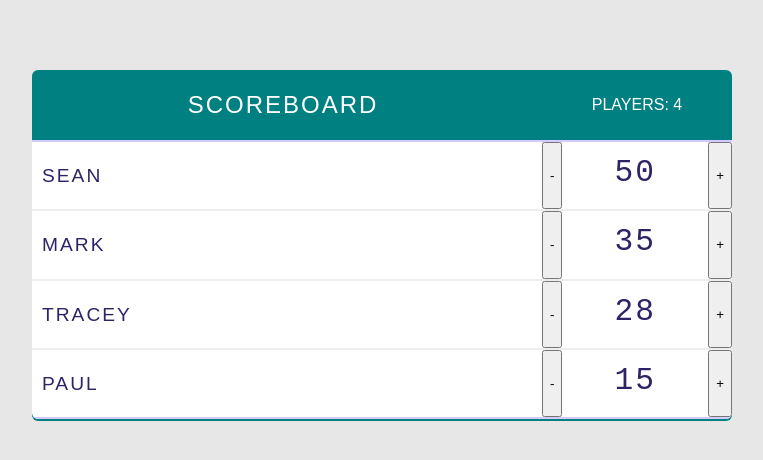
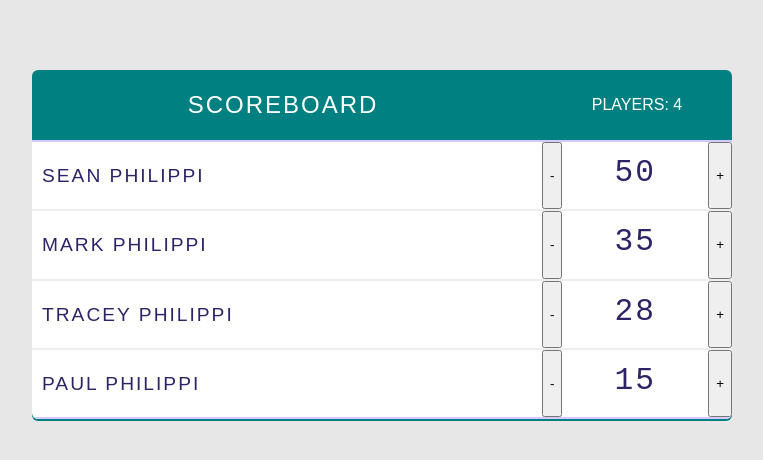
Before and after one commit to SeanPhilippi/scoreboard, a React (Create React App) app: page / in a window 1280 px wide. Shown: the top 460 px of the page, without its empty margins (258-1021 px from the left). Built offline with nearby package versions, Linux system fonts and the light colour scheme.

Commit message:
increment working

```diff
--- a/src/App.js
+++ b/src/App.js
@@ -8,25 +8,35 @@ class Scoreboard extends Component {
     players: [
       {
         name: "Sean",
+        last: "Philippi",
         score: 50,
+        id: 0
+      },
+      {
+        name: "Mark",
+        last: "Philippi",
+        score: 35,
         id: 1
       },
       {
-          name: "Mark",
-          score: 35,
+        name: "Tracey",
+        last: "Philippi",
+        score: 28,
         id: 2
       },
       {
-          name: "Tracey",
-          score: 28,
+        name: "Paul",
+        last: "Philippi",
+        score: 15,
         id: 3
       },
-        {
-          name: "Paul",
-          score: 15,
-          id: 4
-        },
     ]
+  }
+
+  incrementScore = (change, idx) => {
+    const newState = this.state;
+    newState.players[idx].score += change;
+    this.setState(newState);
   }
 
   render() {
@@ -40,6 +50,9 @@ class Scoreboard extends Component {
             name={player.name}
             score={player.score}
             key={player.id.toString()}
+            lastName={player.last}
+            increment={this.incrementScore}
+            idx={idx}
           />
         )}
       </div>
--- a/src/components/Counter.js
+++ b/src/components/Counter.js
@@ -2,16 +2,18 @@ import React from 'react';
 
 class Counter extends React.Component {
 
-  incrementScore() {
-    console.log('Hi, from inside increment');
-  }
-
   render() {
     return (
       <div className="counter">
-        <button className="counter-decrement"> - </button>
+        <button
+          className="counter-decrement"
+          onClick={() => this.props.increment(-1, this.props.idx)}> -
+        </button>
         <span className="counter-score">{this.props.score}</span>
-        <button className="counter-increment" onClick={this.incrementScore}> + </button>
+        <button
+          className="counter-increment"
+          onClick={() => this.props.increment(1, this.props.idx)}> +
+        </button>
       </div>
     )
   }
--- a/src/components/Header.js
+++ b/src/components/Header.js
@@ -1,20 +1,16 @@
 import React from 'react';
-import PropTypes from 'prop-types'
 import Stats from './Stats';
 
-const Header = (props) => {
+class Header extends React.Component {
 
-  return (
-    <header>
-      <h1>{ props.title }</h1>
-      <Stats players={props.players}/>
-    </header>
-  )
-}
-
-Header.propTypes = {
-  title: PropTypes.string.isRequired,
-  players: PropTypes.array.isRequired
+  render() {
+    return (
+      <header>
+        <h1>{ this.props.title }</h1>
+        <Stats players={this.props.players}/>
+      </header>
+    )
+  }
 }
 
 export default Header;
--- a/src/components/Player.js
+++ b/src/components/Player.js
@@ -1,15 +1,21 @@
 import React from 'react';
 import Counter from './Counter';
 
-const Player = (props) => {
+class Player extends React.Component {
+  render() {
     return (
       <div className="player">
         <span className="player-name">
-        {props.name}
+          {this.props.name} {this.props.lastName}
         </span>
-      <Counter score={props.score}/>
+        <Counter
+          increment={this.props.increment}
+          score={this.props.score}
+          idx={this.props.idx}
+        />
       </div>
     )
   }
+}
 
 export default Player;
```
Lines whose indentation alone changed are shown as unchanged.
